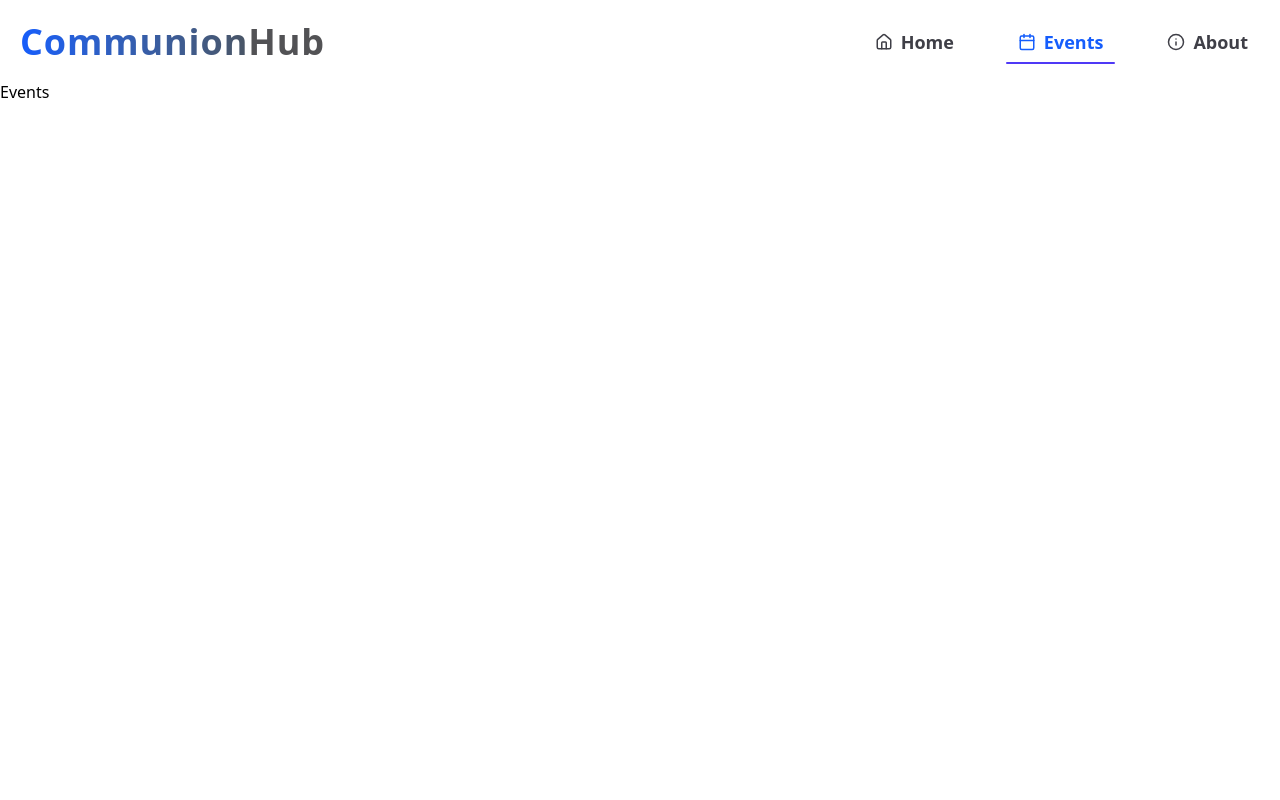
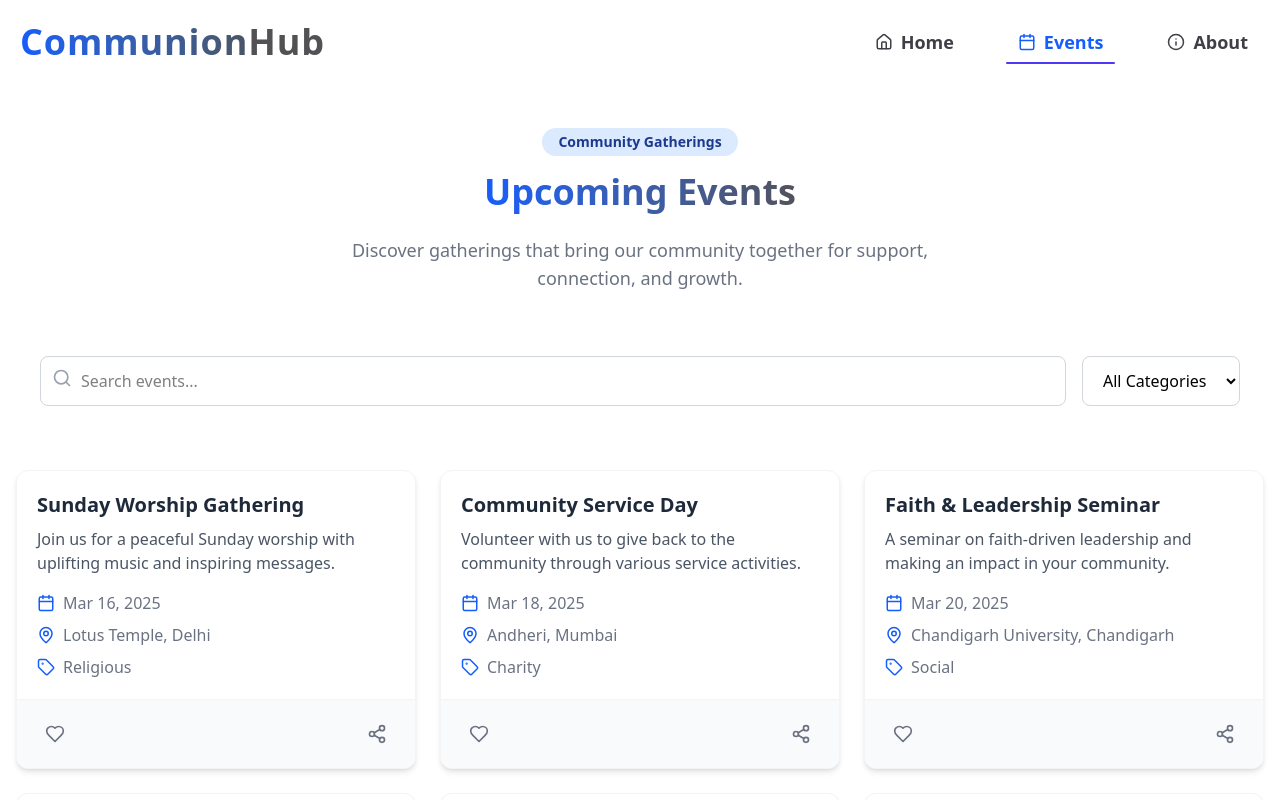
Before and after one commit to aadarshraj02/communion-assignment, a React (Vite) app: page /events in a window 1280 px wide. Shown: the top 800 px of the page. Built offline with nearby package versions, Linux system fonts and the light colour scheme.

Commit message:
Done with event page

```diff
--- a/src/components/EventCard.jsx
+++ b/src/components/EventCard.jsx
@@ -1,4 +1,76 @@
-const EventCard = () => {
-  return <div>EventCard</div>;
+import { motion } from "framer-motion";
+import { Calendar, MapPin, Tag, Heart, Share2 } from "lucide-react";
+import { useState } from "react";
+
+const cardVariants = {
+  hidden: { opacity: 0, y: 20 },
+  visible: { opacity: 1, y: 0, transition: { duration: 0.4 } },
+  hover: { y: -8, scale: 1.02, transition: { duration: 0.2 } },
 };
+
+const EventCard = ({ event }) => {
+  const [isLiked, setIsLiked] = useState(false);
+
+  const formatDate = (dateString) => {
+    const date = new Date(dateString);
+    return new Intl.DateTimeFormat("en-US", {
+      month: "short",
+      day: "numeric",
+      year: "numeric",
+    }).format(date);
+  };
+
+  return (
+    <motion.div
+      className="bg-white rounded-xl overflow-hidden shadow-md border border-gray-100 h-full flex flex-col"
+      variants={cardVariants}
+      whileHover="hover"
+    >
+      <div className="p-5 flex-grow">
+        <h3 className="text-xl font-bold text-gray-800 mb-2">{event.title}</h3>
+        <p className="text-gray-600 mb-4">{event.description}</p>
+
+        <div className="space-y-2 text-gray-500">
+          <div className="flex items-center">
+            <Calendar size={18} className="mr-2 text-blue-600" />
+            <span>{formatDate(event.date)}</span>
+          </div>
+
+          <div className="flex items-center">
+            <MapPin size={18} className="mr-2 text-blue-600" />
+            <span>{event.location}</span>
+          </div>
+
+          <div className="flex items-center">
+            <Tag size={18} className="mr-2 text-blue-600" />
+            <span className="capitalize">{event.category}</span>
+          </div>
+        </div>
+      </div>
+
+      <div className="px-5 py-4 border-t border-gray-100 bg-gray-50 flex justify-between items-center">
+        <motion.button
+          onClick={() => setIsLiked(!isLiked)}
+          whileTap={{ scale: 0.95 }}
+          className={`p-2 rounded-full ${
+            isLiked ? "bg-red-100" : "hover:bg-gray-100"
+          } transition-colors`}
+        >
+          <Heart
+            size={20}
+            className={isLiked ? "text-red-500 fill-red-500" : "text-gray-500"}
+          />
+        </motion.button>
+
+        <motion.button
+          className="p-2 rounded-full hover:bg-gray-100 transition-colors"
+          whileTap={{ scale: 0.95 }}
+        >
+          <Share2 size={20} className="text-gray-500" />
+        </motion.button>
+      </div>
+    </motion.div>
+  );
+};
+
 export default EventCard;
--- /dev/null
+++ b/src/components/EventList.jsx
@@ -0,0 +1,41 @@
+import { motion } from "framer-motion";
+import EventCard from "./EventCard";
+
+const containerVariants = {
+  hidden: { opacity: 0 },
+  visible: {
+    opacity: 1,
+    transition: { staggerChildren: 0.1, delayChildren: 0.5 },
+  },
+};
+
+const EventList = ({ events }) => {
+  return (
+    <motion.div
+      className="grid grid-cols-1 sm:grid-cols-2 lg:grid-cols-3 gap-6 mt-6"
+      variants={containerVariants}
+      initial="hidden"
+      animate="visible"
+    >
+      {events.length > 0 ? (
+        events.map((event) => <EventCard key={event.id} event={event} />)
+      ) : (
+        <motion.div
+          className="text-center col-span-3 py-20"
+          initial={{ opacity: 0 }}
+          animate={{ opacity: 1 }}
+          transition={{ delay: 0.5 }}
+        >
+          <h3 className="text-xl font-semibold text-gray-700 mb-2">
+            No Events Found
+          </h3>
+          <p className="text-gray-500">
+            Try searching for a different event or changing the category.
+          </p>
+        </motion.div>
+      )}
+    </motion.div>
+  );
+};
+
+export default EventList;
--- a/src/pages/Events.jsx
+++ b/src/pages/Events.jsx
@@ -1,4 +1,88 @@
+import { useState } from "react";
+import { motion } from "framer-motion";
+import { Search } from "lucide-react";
+import eventsData from "../data/events";
+import EventList from "../components/EventList";
+
+const containerVariants = {
+  hidden: { opacity: 0 },
+  visible: {
+    opacity: 1,
+    transition: { staggerChildren: 0.1, delayChildren: 0.3 },
+  },
+};
+
+const itemVariants = {
+  hidden: { y: 20, opacity: 0 },
+  visible: { y: 0, opacity: 1, transition: { duration: 0.6 } },
+};
+
 const Events = () => {
-  return <div>Events</div>;
+  const [searchQuery, setSearchQuery] = useState("");
+  const [selectedCategory, setSelectedCategory] = useState("");
+
+  const filteredEvents = eventsData.filter((event) => {
+    const matchesSearch =
+      event.title.toLowerCase().includes(searchQuery.toLowerCase()) ||
+      event.description.toLowerCase().includes(searchQuery.toLowerCase());
+    const matchesCategory =
+      selectedCategory === "" ||
+      event.category.toLowerCase() === selectedCategory.toLowerCase();
+
+    return matchesSearch && matchesCategory;
+  });
+
+  return (
+    <motion.div
+      className="container mx-auto px-4 py-12"
+      initial="hidden"
+      animate="visible"
+      variants={containerVariants}
+    >
+      <motion.div className="text-center mb-10" variants={itemVariants}>
+        <span className="px-4 py-1 text-sm font-semibold text-blue-900 bg-blue-100 rounded-full inline-block mb-4">
+          Community Gatherings
+        </span>
+        <h2 className="text-4xl font-extrabold text-gray-900 mb-6">
+          <span className="bg-clip-text text-transparent bg-gradient-to-r from-blue-600 to-zinc-600">
+            Upcoming Events
+          </span>
+        </h2>
+        <p className="text-lg text-gray-500 max-w-2xl mx-auto">
+          Discover gatherings that bring our community together for support,
+          connection, and growth.
+        </p>
+      </motion.div>
+
+      <motion.div className=" p-6 rounded-xl mb-10" variants={itemVariants}>
+        <div className="flex flex-col md:flex-row gap-4">
+          <div className="relative flex-grow">
+            <Search className="absolute left-3 top-3 text-gray-400" size={20} />
+            <input
+              type="text"
+              placeholder="Search events..."
+              className="w-full pl-10 pr-4 py-3 rounded-lg border border-gray-300 focus:ring-2 focus:ring-blue-500 focus:border-transparent outline-none transition"
+              value={searchQuery}
+              onChange={(e) => setSearchQuery(e.target.value)}
+            />
+          </div>
+
+          <select
+            className="py-3 px-4 rounded-lg border border-gray-300 bg-white focus:ring-2 focus:ring-blue-500 focus:border-transparent outline-none transition"
+            value={selectedCategory}
+            onChange={(e) => setSelectedCategory(e.target.value)}
+          >
+            <option value="">All Categories</option>
+            <option value="religious">Religious</option>
+            <option value="social">Social</option>
+            <option value="charity">Charity</option>
+          </select>
+        </div>
+      </motion.div>
+
+      <EventList events={filteredEvents} />
+    </motion.div>
+  );
 };
+
 export default Events;
```
